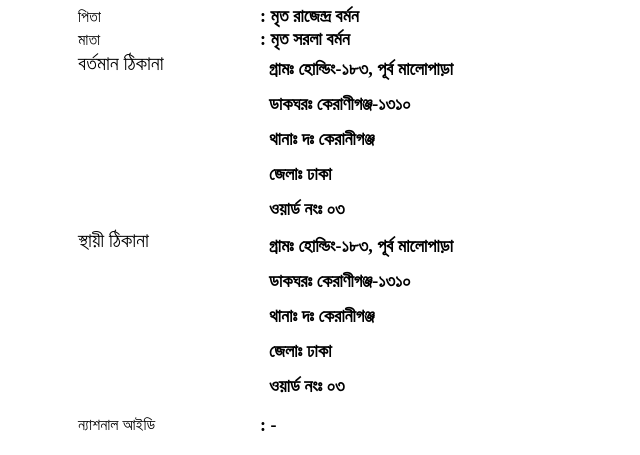
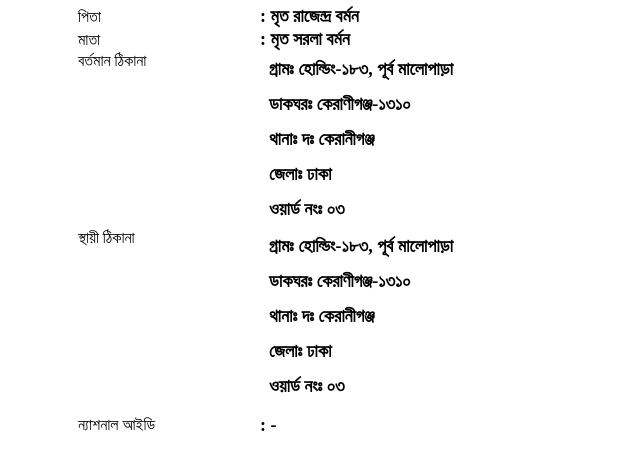
Before and after one commit to aganagarup/index.php-onlinetrack-onananosonod_jachai-id-1e1de0ee40c1b7abe91a19b850af72f, a plain HTML site: page index.html in a window 1280 px wide. Shown: the part 327-782 px from the top of the page, 0-640 px from the left. Drawn offline with Linux system fonts and the light colour scheme.

Commit message:
Update index.html

```diff
--- a/index.html
+++ b/index.html
@@ -95,7 +95,7 @@
 
 
                     <tr>
-					    <td nowrap align="left" style="font-size:20px; padding-left:50px; vertical-align:top; ">বর্তমান ঠিকানা </td>
+					    <td nowrap align="left" style="font-size:16px; padding-left:50px; vertical-align:top; ">বর্তমান ঠিকানা </td>
 						<td><p style="padding-top:0px;line-height:35px;font-size:18px;  font-weight:bold;" class='bold'>
 						&nbsp;  গ্রামঃ হোল্ডিং-১৮৩, পূর্ব মালোপাড়া<br>
 						                  &nbsp; ডাকঘরঃ কেরাণীগঞ্জ-১৩১০<br>
@@ -113,7 +113,7 @@
 
 
 					<tr>
-					    <td nowrap align="left" style="font-size:20px; padding-left:50px; vertical-align:top; ">স্থায়ী ঠিকানা </td>
+					    <td nowrap align="left" style="font-size:16px; padding-left:50px; vertical-align:top; ">স্থায়ী ঠিকানা </td>
 						<td><p style="padding-top:0px; line-height:35px;font-size:18px;  font-weight:bold;" class='bold'>
 						&nbsp;  গ্রামঃ হোল্ডিং-১৮৩, পূর্ব মালোপাড়া<br>
 						                  &nbsp; ডাকঘরঃ কেরাণীগঞ্জ-১৩১০<br>
```
